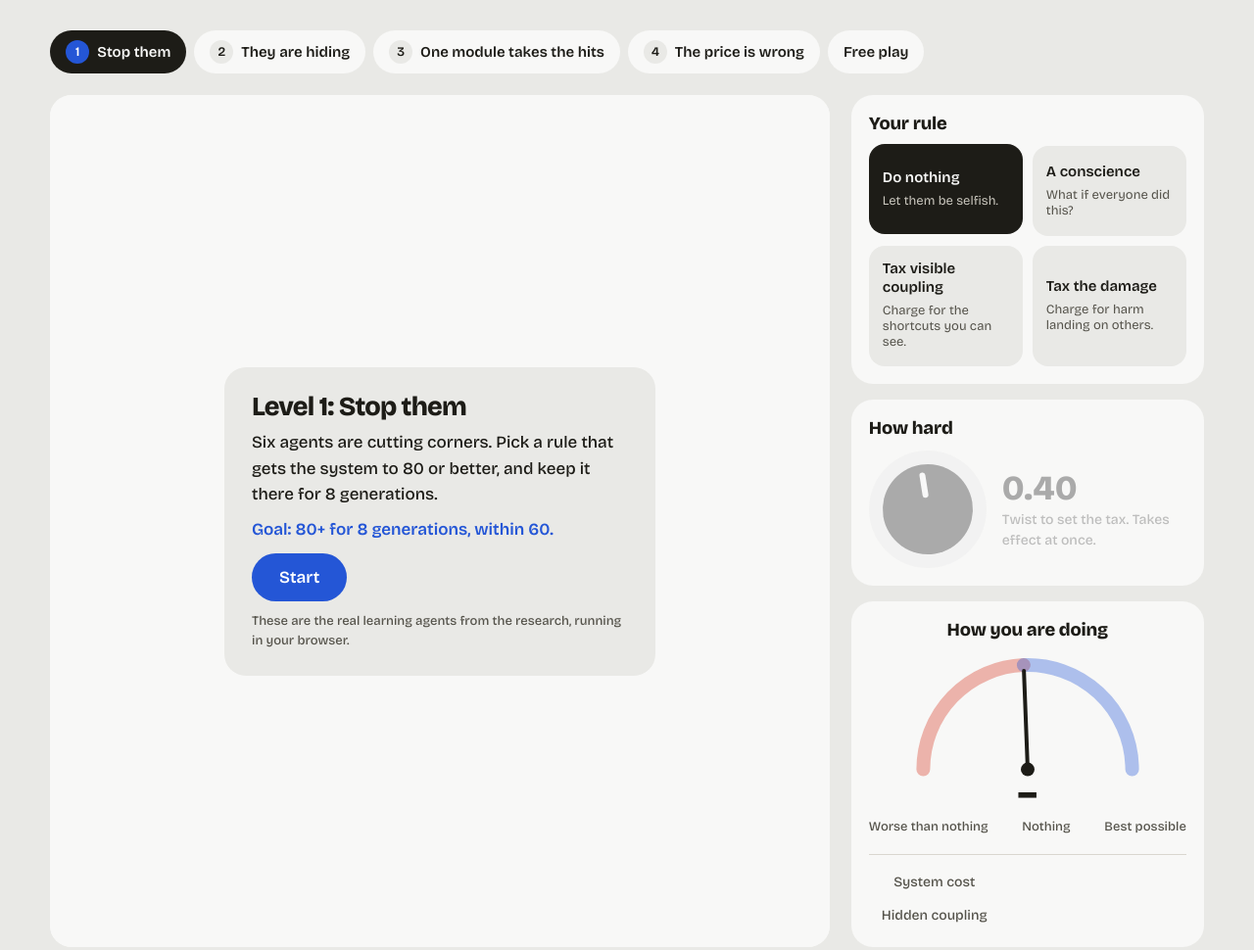
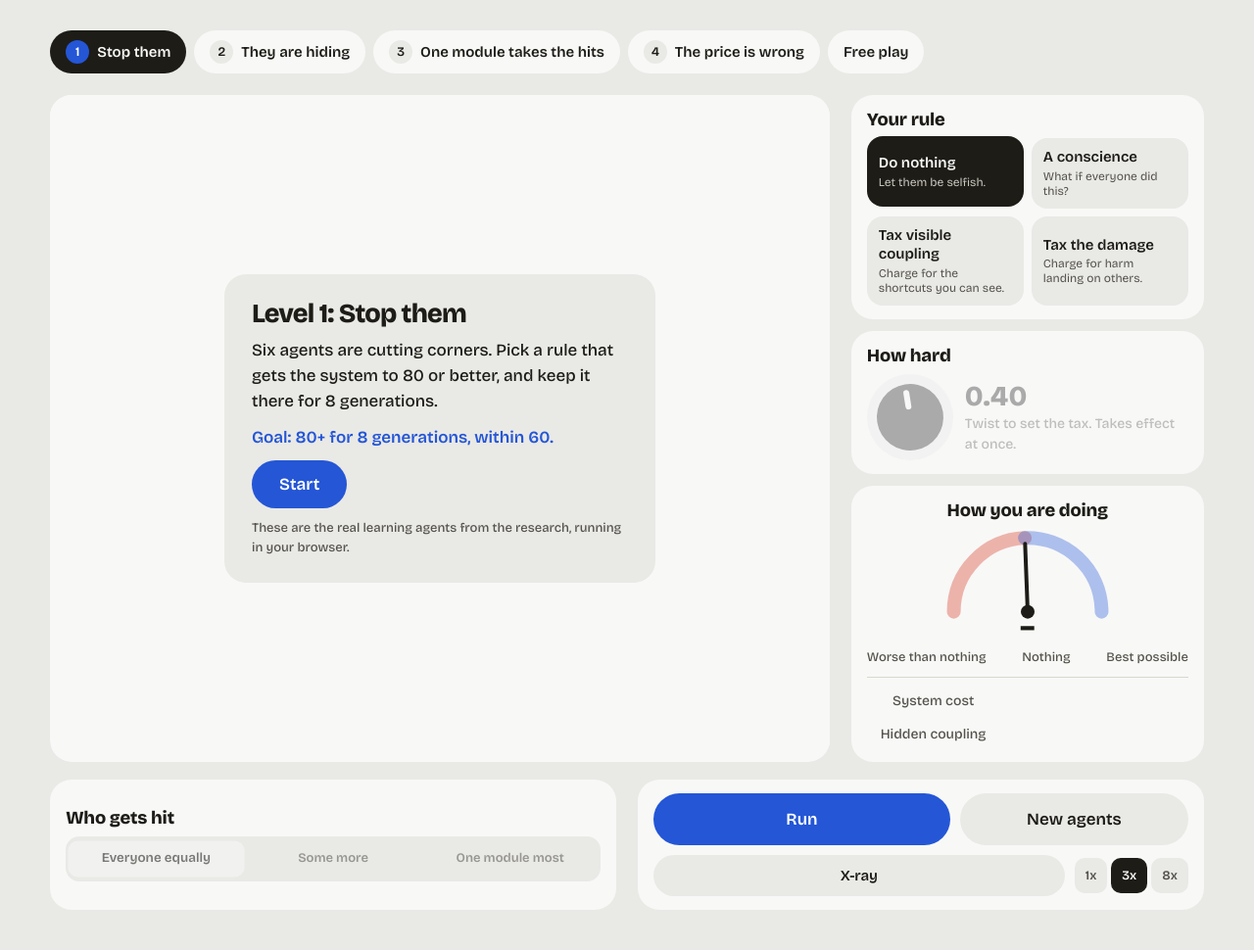
Before and after one commit to vidit-16/kant-fix-it, a plain HTML site: page site/index.html in a window 1280 px wide. Shown: the part 1940-2910 px from the top of the page at 98% size. Drawn offline with nearby package versions, Linux system fonts and the light colour scheme.

Commit message:
Game: labels on every level, edge-safe thinking, no blank band on short screens

```diff
--- a/site/game/game.css
+++ b/site/game/game.css
@@ -17,10 +17,10 @@
 
 /* the board */
 .stage { position: relative; background: var(--paper); border-radius: 22px; overflow: hidden; }
-/* The board grows to the height of the control column beside it, but never
-   taller than the screen; a docked thinking panel takes its room from the board. */
+/* The board grows to the height of the control column beside it; a docked
+   thinking panel takes its room from the board. */
 .stage { display: flex; flex-direction: column; }
-#board { display: block; width: 100%; flex: 1 1 0; height: 0; min-height: clamp(460px, calc(100svh - 240px), 700px); max-height: calc(100svh - 24px); }
+#board { display: block; width: 100%; flex: 1 1 0; height: 0; min-height: clamp(460px, calc(100svh - 240px), 700px); }
 #start { position: absolute; inset: 0; z-index: 4; display: grid; place-items: center; background: var(--paper); transition: opacity .5s, visibility .5s; }
 #start.gone { opacity: 0; visibility: hidden; }
 .stage.xray-on, #board.xray { background: #fbf6f4; }
@@ -171,3 +171,21 @@ button:focus-visible { outline: 3px solid var(--blue); outline-offset: 2px; }
   .hint { display: none; }
 }
 @media (prefers-reduced-motion: reduce) { *, *::before, *::after { transition: none !important; } }
+
+/* short laptop screens: a compact control column, so the board beside it stays near screen height */
+@media (min-width: 901px) and (max-height: 820px) {
+  .panel { gap: 12px; }
+  .layout .block { padding: 14px 16px; }
+  .block h2 { margin-bottom: 8px; }
+  .rules { gap: 8px; }
+  .rules button { padding: 10px 12px; min-height: 0; }
+  .rules button span { font-size: 12px; margin-top: 3px; }
+  .dialrow { grid-template-columns: 88px 1fr; gap: 12px; }
+  #knob { width: 88px; height: 88px; }
+  #knob::before { inset: 10px; }
+  #knob::after { top: 16px; height: 20px; transform-origin: 3px 28px; }
+  .dialval { font-size: 1.8rem; }
+  #gauge { height: 92px; }
+  .gaugeno { font-size: 1.8rem; }
+  .lines { margin-top: 10px; padding-top: 10px; }
+}
--- a/site/game/game.js
+++ b/site/game/game.js
@@ -331,7 +331,8 @@ function draw(t, dt, genMs) {
   // (it also shrinks if it must, so the ring and its labels fit in the space left)
   const { R, cy } = ring(w, h, size);
   S.cy = cy;
-  const extra = Math.max(size * 0.75, S.skew > 0 ? 62 : 0) + 14;
+  // room beside each module: its label, and when focused its imagined versions
+  const extra = Math.max(size * 0.75, 62, S.focus !== null ? size * 1.65 : 0) + 14;
   let shiftTo = 0, scaleTo = 1;
   if (S.focus !== null && S.thinkSide && !PHONE.matches) {
     const panelW = 352, avail = w - panelW - 8;
@@ -358,7 +359,7 @@ function draw(t, dt, genMs) {
   for (let x = 0; x <= w; x += 8) ctx.lineTo(x, h - tideH + Math.sin(x / 38 + t / 700) * 6 + Math.sin(x / 17 - t / 430) * 3);
   ctx.lineTo(w, h); ctx.fill(); ctx.globalAlpha = 1;
   ctx.fillStyle = COL.blue; ctx.font = "600 13px \"Bricolage Grotesque\", system-ui"; ctx.textAlign = "left";
-  ctx.fillText("Shared debt", 12, h - tideH - 10);
+  if (!(S.focus !== null && S.thinkSide)) ctx.fillText("Shared debt", 12, h - tideH - 10);
 
   const wires = wiresOf(P, pos, w, h, tension, dt);
   // hidden coupling: under the paper. A faint shadow normally; with X-ray, red.
@@ -454,7 +455,7 @@ function draw(t, dt, genMs) {
       ctx.strokeStyle = COL.ink; ctx.lineWidth = 2; ctx.setLineDash([4, 5]);
       ctx.beginPath(); ctx.roundRect(x - sz / 2 - 9, y - sz / 2 - 9, sz + 18, sz + 18, sz * 0.3); ctx.stroke(); ctx.setLineDash([]);
     }
-    if (S.skew > 0) {
+    {
       // the label sits outside the ring, pushed out until its box clears the module
       const fs = w < 500 ? 11 : 13;
       ctx.fillStyle = COL.ink; ctx.font = `600 ${fs}px "Bricolage Grotesque", system-ui`; ctx.textAlign = "center";
@@ -540,8 +541,8 @@ function ghostSpot(pos, i, k, size, w, h) {
   const [x, y] = pos[i];
   const out = Math.atan2(y - S.cy, x - w / 2 - (S.shift ?? 0));
   const a = out + (k - 1.5) * 0.62;
-  const r = size * 1.12;
-  return [x + Math.cos(a) * r, y + Math.sin(a) * r];
+  const r = size * 1.12, m = size * 0.3 + 6;
+  return [Math.max(m, Math.min(w - m, x + Math.cos(a) * r)), Math.max(m, Math.min(h - m, y + Math.sin(a) * r))];
 }
 
 function drawThinking(ctx, t, f, pos, size, w, h) {
@@ -615,7 +616,7 @@ function decisionDots(ctx, f, d, pos, i, size, w, h) {
   const [x, y] = pos[i];
   const a = Math.atan2(y - S.cy, x - w / 2 - (S.shift ?? 0));
   const ux = Math.cos(a), uy = Math.sin(a);
-  const r = size * 0.75 + (S.skew > 0 ? 32 : 14); // clear of the module and its label
+  const r = size * 0.75 + 32; // clear of the module and its label
   const cx = x + ux * r, cy = y + uy * r;
   const n = d.candidates.length, gap = 11;
   d.candidates.forEach((_, k) => {
--- a/site/site.css
+++ b/site/site.css
@@ -57,7 +57,6 @@ section.chapter { padding-top: clamp(110px, 13vw, 190px); }
 .ctlbar { display: flex; flex-wrap: wrap; align-items: center; gap: 10px 14px; margin-bottom: 20px; }
 .cmp-next { border: 0; background: none; padding: 8px 4px; font: 700 14px var(--text); color: var(--blue); cursor: pointer; transition: opacity .4s; }
 .cmp-next:hover { text-decoration: underline; text-underline-offset: 3px; }
-.cmp-next::before { content: "← "; }
 .ctlbar.used .cmp-next { opacity: 0; pointer-events: none; }
 .ctl { display: inline-flex; flex-wrap: wrap; gap: 4px; background: var(--bg); padding: 5px; border-radius: 22px; outline: 2px solid transparent; outline-offset: 2px; }
 @media (prefers-reduced-motion: no-preference) {
@@ -149,7 +148,6 @@ footer.end .small { margin-top: 10px; color: var(--muted); font-size: 14px; max-
   .timeline { grid-template-columns: 1fr; }
 }
 
-@media (max-width: 560px) { .cmp-next::before { content: none; } }
 
 /* phones: the bar label sits above its bar, so the bar gets the full width */
 @media (max-width: 560px) {
```
